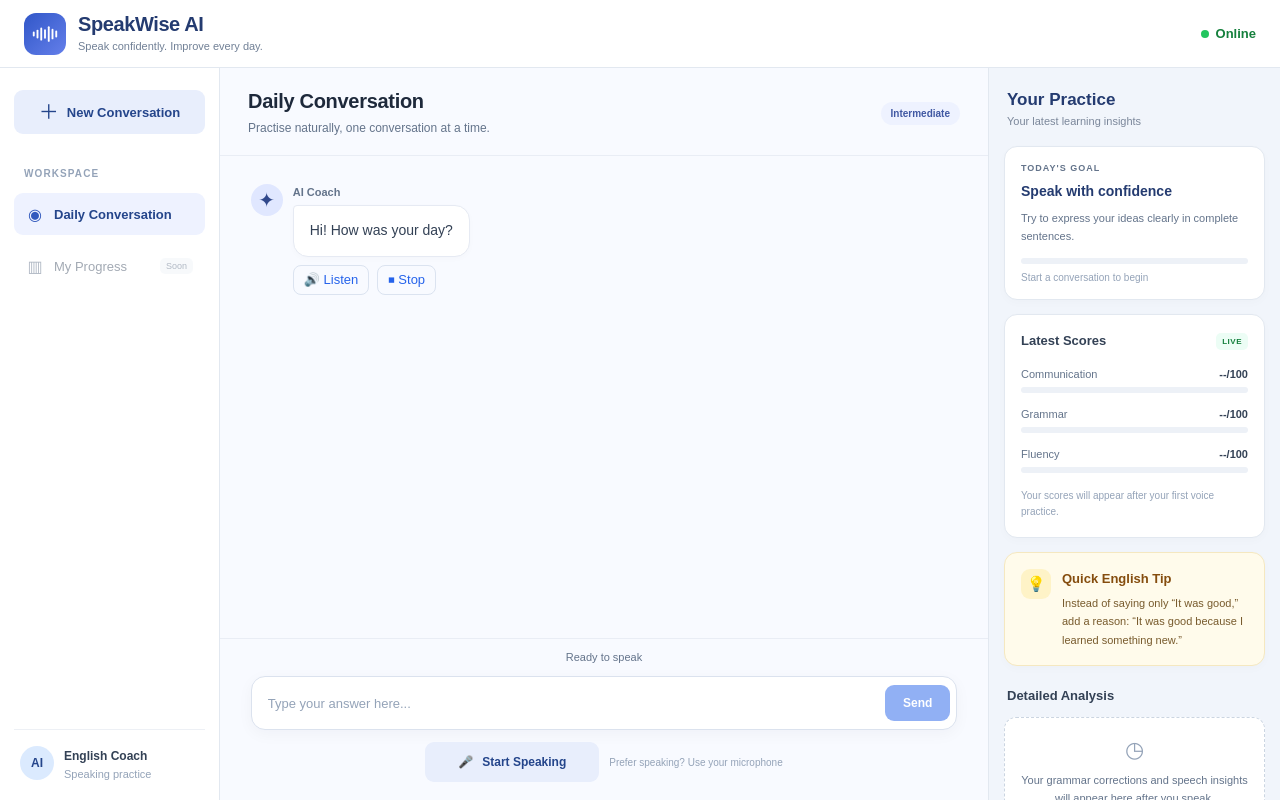
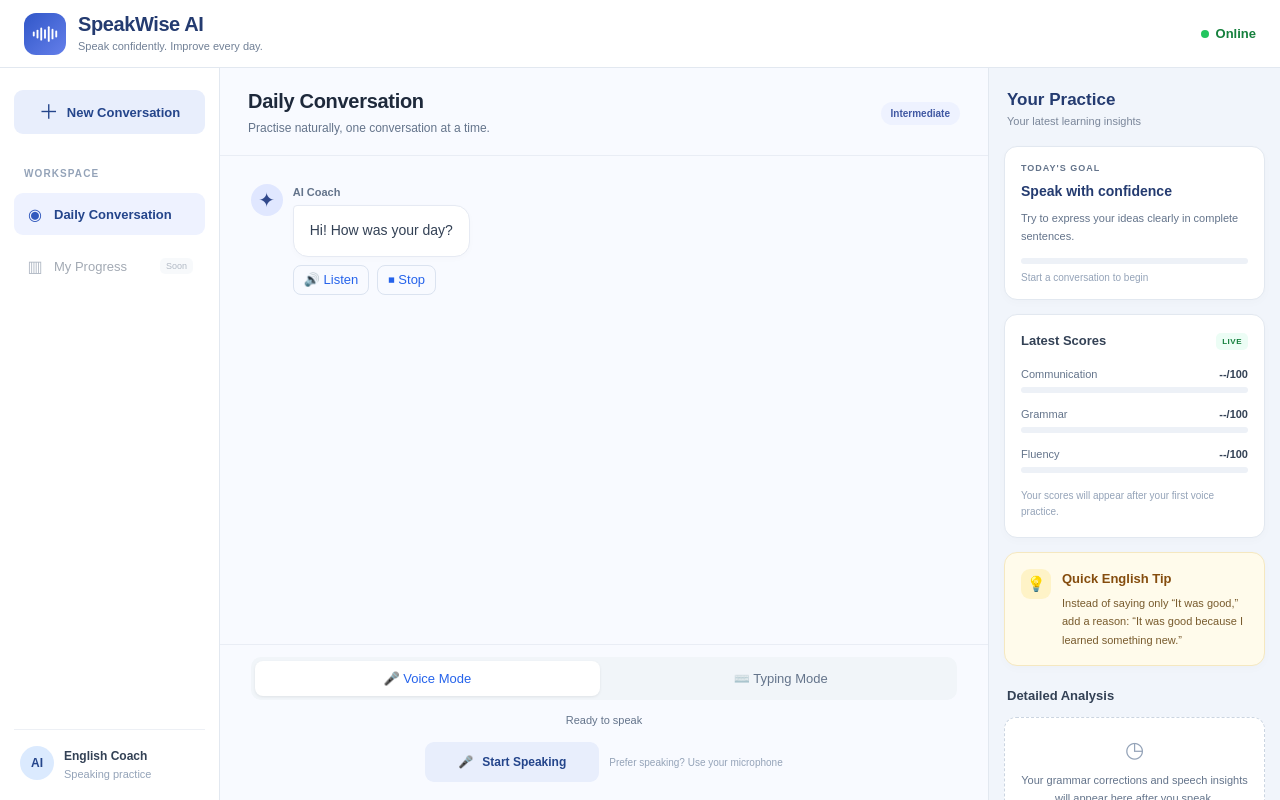
Before and after one commit to sahal-cm/English_Trainer_Voice_Chatbot, a React app in the folder frontend/: page / in a window 1280 px wide. Built offline with nearby package versions, Linux system fonts and the light colour scheme; the HTML template or start-up script is replaced by a standard one.

Commit message:
Add voice and typing practice modes

```diff
--- a/frontend/src/App.jsx
+++ b/frontend/src/App.jsx
@@ -20,6 +20,8 @@ function App() {
   // UI controls
   const [isSidebarOpen, setIsSidebarOpen] = useState(false);
   const [isAnalysisOpen, setIsAnalysisOpen] = useState(false);
+
+  const [practiceMode, setPracticeMode] = useState("voice");
 
   const mediaRecorderRef = useRef(null);
   const audioChunksRef = useRef([]);
@@ -378,8 +380,28 @@ function App() {
           </div>
 
           <div className="composer-area">
+            <div className="practice-mode-selector">
+              <button
+                type="button"
+                className={practiceMode === "voice" ? "mode-button active" : "mode-button"}
+                onClick={() => setPracticeMode("voice")}
+                disabled={isSending || isRecording || isProcessingAudio}
+              >
+                🎤 Voice Mode
+              </button>
+
+              <button
+                type="button"
+                className={practiceMode === "typing" ? "mode-button active" : "mode-button"}
+                onClick={() => setPracticeMode("typing")}
+                disabled={isSending || isRecording || isProcessingAudio}
+              >
+                ⌨️ Typing Mode
+              </button>
+            </div>
             <p className="status-message">{status}</p>
 
+            {practiceMode === "typing" && (
               <form className="message-form" onSubmit={sendTypedMessage}>
                 <input
                   type="text"
@@ -404,7 +426,9 @@ function App() {
 
                 </button>
               </form>
+            )}
 
+            {practiceMode === "voice" && (
               <div className="voice-row">
                 {!isRecording ? (
                   <button
@@ -425,6 +449,8 @@ function App() {
                     : "Prefer speaking? Use your microphone"}
                 </span>
               </div>
+            )}
+
           </div>
         </main>
 
--- a/frontend/src/index.css
+++ b/frontend/src/index.css
@@ -828,7 +828,6 @@ input:focus-visible {
 
 /* ---------- listen button ---------- */
 
-
 .speak-button {
   margin-top: 8px;
   padding: 6px 10px;
@@ -854,6 +853,42 @@ input:focus-visible {
   display: flex;
   flex-wrap: wrap;
   gap: 8px;
+}
+
+
+/* ---------- Mode Selector:Voice Mode and Typing Mode ---------- */
+
+.practice-mode-selector {
+  display: flex;
+  gap: 8px;
+  margin-bottom: 14px;
+  padding: 4px;
+  background: #f1f5f9;
+  border-radius: 10px;
+}
+
+.mode-button {
+  flex: 1;
+  padding: 10px 12px;
+  border: none;
+  border-radius: 8px;
+  background: transparent;
+  color: #64748b;
+  font-size: 13px;
+  font-weight: 500;
+  cursor: pointer;
+  transition: background 0.2s ease, color 0.2s ease;
+}
+
+.mode-button.active {
+  background: #ffffff;
+  color: #2563eb;
+  box-shadow: 0 1px 3px rgba(0, 0, 0, 0.08);
+}
+
+.mode-button:disabled {
+  cursor: not-allowed;
+  opacity: 0.6;
 }
 
 
```
Lines whose indentation alone changed are shown as unchanged.
